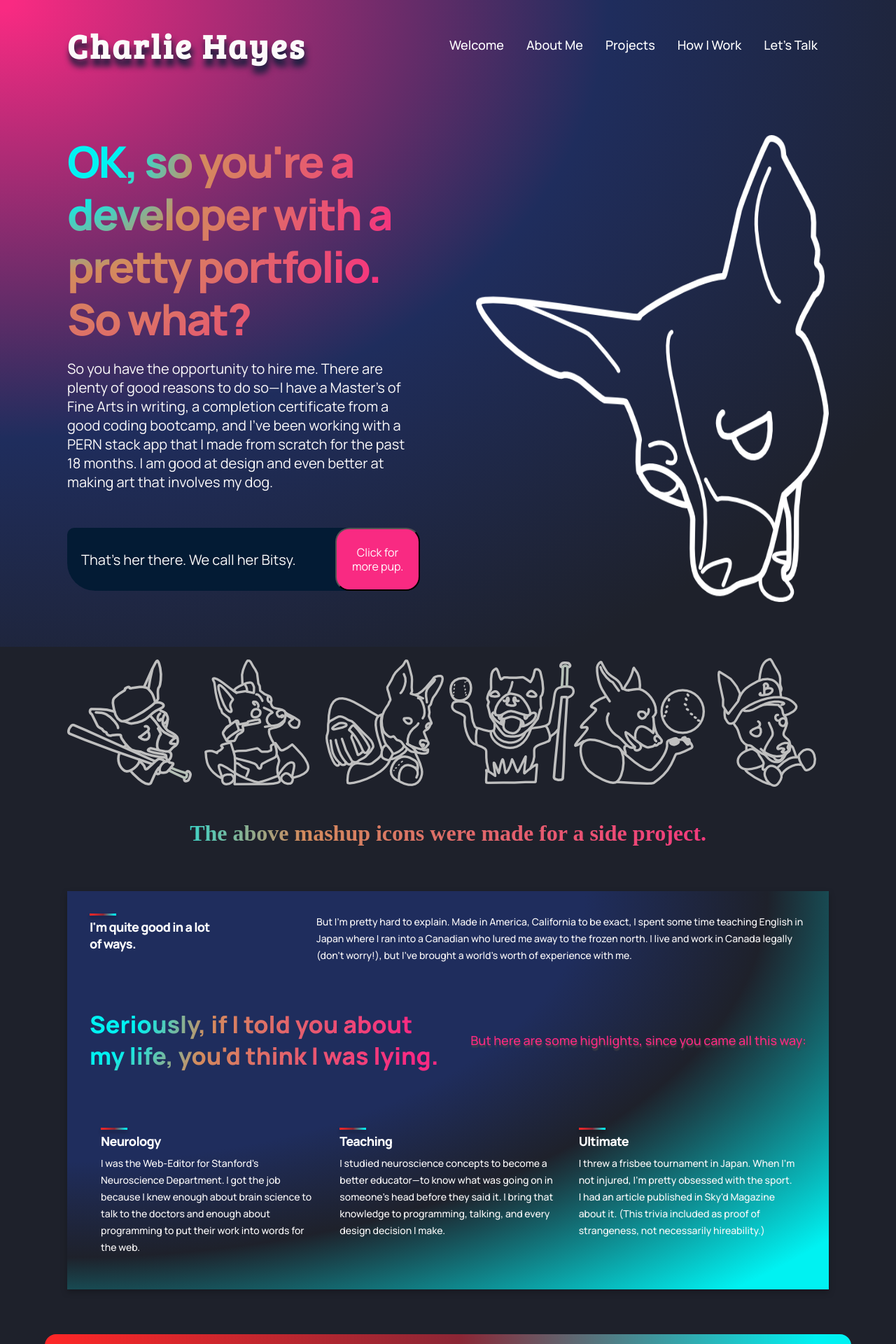
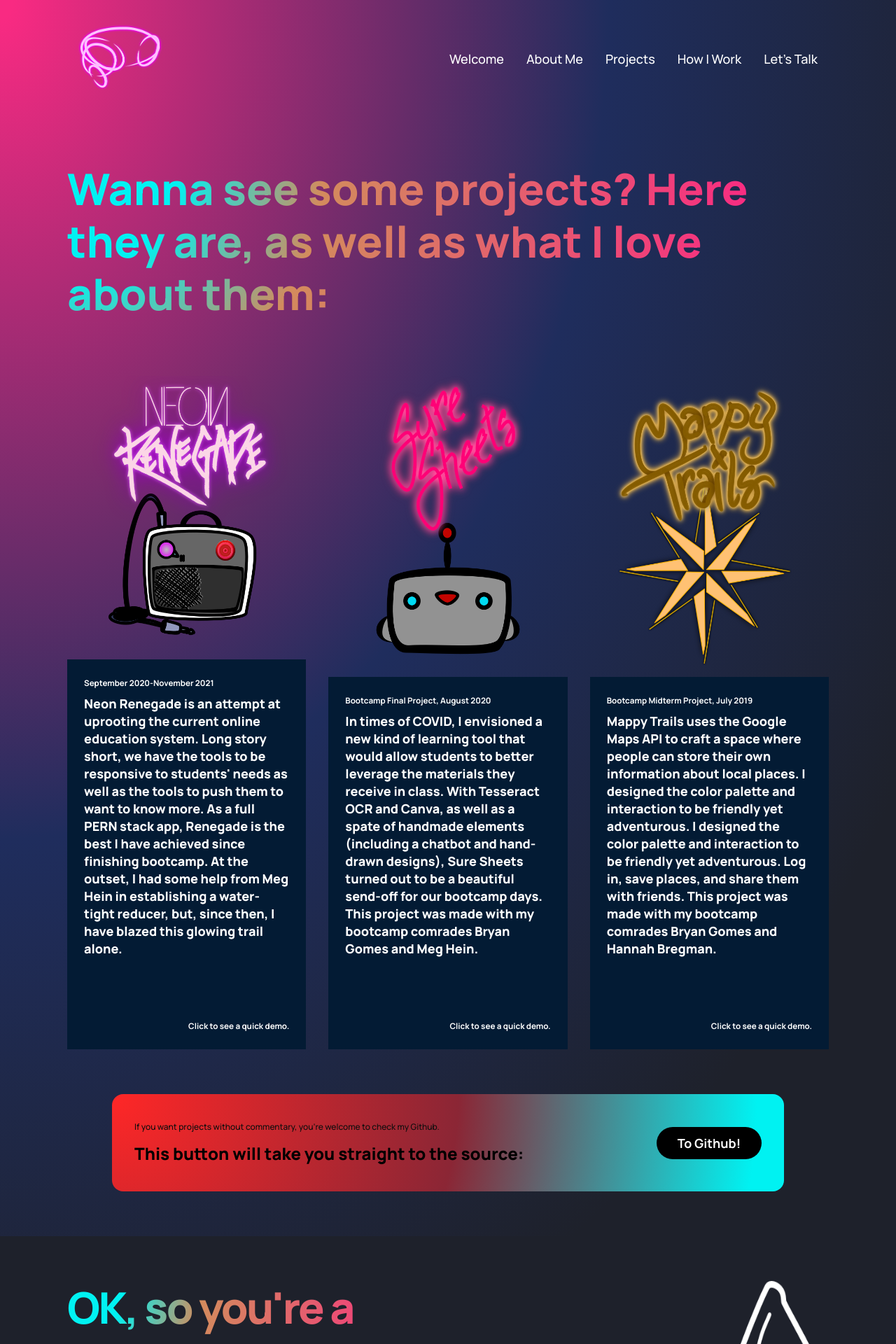
Before and after one commit to the1andonlycj/portfolio, a React (Create React App) app: page / in a window 1280 px wide. Shown: the top 1920 px of the page at 70% size. Built offline with nearby package versions, Linux system fonts and the light colour scheme.

Commit message:
Cleaning up console logs and finalizing code for now.

```diff
--- a/src/App.js
+++ b/src/App.js
@@ -1,7 +1,7 @@
 import React from 'react';
 
 import { Footer, Projects, Possibility, Features, Charlie, Header } from './containers';
-import { Git, Brand, Navbar } from './components';
+import { Brand, Navbar } from './components';
 import './App.css';
 
 
@@ -10,12 +10,11 @@ const App = () => {
     <div className="App">
       <div className="gradient__bg">
         <Navbar />
-        <Header />
+        <Projects />
       </div>
+      <Header />
+      <Charlie />
       <Brand />
-      <Charlie />
-      <Git />
-      <Projects />
       <Features />
       <Possibility />
       <Footer />
--- a/src/components/article/Article.jsx
+++ b/src/components/article/Article.jsx
@@ -8,6 +8,7 @@ const Article = ({ imgURL, date, text, content, onClick }) => {
   const _onClick = () => {
     onClick(content)
   }
+
   return (
     <div className="portfolio__blog-container_article" onClick={_onClick}>
       <div className="portfolio__blog-container_article-image">
--- a/src/components/article/article.css
+++ b/src/components/article/article.css
@@ -3,13 +3,12 @@
     height: 100%;
     display: flex;
     flex-direction: column;
-    background: var(--color-footer);
 }
 
 .portfolio__blog-container_article-image {
     width: 100%;
     height: 100%;
-    background: var(--color-bg);
+    /* background: var(--color-bg); */
     padding-bottom: 10px;
 }
 
@@ -22,9 +21,9 @@
     display: flex;
     flex-direction: column;
     justify-content: space-between;
-
     padding: 1rem 1.5rem;
     height: 100%;
+    background: var(--color-footer);
 }
 
 .portfolio__blog-container_article-content p {
--- a/src/components/brand/Brand.jsx
+++ b/src/components/brand/Brand.jsx
@@ -25,7 +25,7 @@ const Brand = () => {
           <img className="bitsy" src={bitsmariokart} alt="Bitsy knows Mario Kart." />
         </div>
       </div>
-      <h1 className='gradient__text' id="bitsy-text">The above mashup icons were made for a side project.</h1>
+      <h1 className='gradient__text' id="bitsy-text">The mashup icons above were made for a baseball/videogame/meme culture side project.</h1>
     </div>
   )
 }
--- a/src/components/git/git.css
+++ b/src/components/git/git.css
@@ -5,6 +5,7 @@
   flex-direction: row;
   padding: 2rem;
   margin: 4rem;
+  margin-bottom: 0;
   border-radius: 1rem;
   background: var(--gradient-bar);
 }
--- a/src/components/modal/Modal.jsx
+++ b/src/components/modal/Modal.jsx
@@ -1,12 +1,9 @@
 import React from 'react';
-import { useState } from 'react';
 import ReactDom from 'react-dom';
 import './modal.css';
 
 const Modal = ({ project, onClose }) => {
-  // using project, we set what to display.
   const _onClose = () => {
-    console.log("THIS IS RUNNING")
     onClose()
   }
 
@@ -16,7 +13,6 @@ const Modal = ({ project, onClose }) => {
     renegade: "https://i.imgur.com/Ve2GAKH.gif",
   }
 
-  console.log("Sup", gifMap[project])
   return ReactDom.createPortal(
     <div className="portfolio__blog-container_modal" onClick={_onClose} >
       <div className="portfolio__modal-overlay"></div>
--- a/src/components/navbar/Navbar.jsx
+++ b/src/components/navbar/Navbar.jsx
@@ -19,7 +19,9 @@ const Navbar = () => {
   return (
     <div className="portfolio__navbar">
       <div className='portfolio__navbar-links'>
-        <h1 id="header-name">Charlie Hayes</h1>
+        <div className='portfolio__navbar-links_logo'>
+          <img src={neonbrain} />
+        </div>
         <div className="portfolio__navbar-links_container">
           <Menu />
         </div>
--- a/src/components/navbar/navbar.css
+++ b/src/components/navbar/navbar.css
@@ -18,8 +18,8 @@
 }
 
 .portfolio__navbar-links_logo img {
-  width: 220px;
-  height: 150px;
+  width: 150px;
+  height: 100px;
 
 }
 
--- a/src/containers/header/Header.jsx
+++ b/src/containers/header/Header.jsx
@@ -8,18 +8,11 @@ function Header() {
     <div className="portfolio__header section__padding" id="home">
       <div className="portfolio__header-content">
         <h1 className='gradient__text'>OK, so you're a developer with a pretty portfolio. So what?</h1>
-        <p>So you have the opportunity to hire me. There are plenty of good reasons to do so—I have a Master's of Fine Arts in writing, a completion certificate from a good coding bootcamp, and I've been working with a PERN stack app that I made from scratch for the past 18 months. I am good at design and even better at making art that involves my dog.</p>
-
+        <p>So you have the opportunity to hire me. There are plenty of good reasons to do so—I have a Master's of Fine Arts in writing, a completion certificate from a one of Canada's best coding bootcamps, and I've been working with a PERN stack app that I made from scratch for the past 18 months. I am good at design and even better at making art that involves my dog.</p>
         <div className='portfolio__header-content__bitsy'>
           <p>That's her there. We call her Bitsy.</p>
-          <button type="button" onClick={() => window.open('https://www.instagram.com/p/CMoD2nsH7N3/?utm_source=ig_web_copy_link')}>Click for more pup.</button>
+          <button type="button" onClick={() => window.open('https://www.instagram.com/p/CMoD2nsH7N3/?utm_source=ig_web_copy_link')}>Click for real pup.</button>
         </div>
-
-        {/* <div className='portfolio__header-content__people'>
-          <img src={people} alt="people"/>
-          <p></p>
-        </div> */}
-
       </div>
       <div className='portfolio__header-image'>
         <img id="big-doggo" src={bitsy} alt="a cute chihuahua named Bitsy" />
--- a/src/containers/projects/Projects.jsx
+++ b/src/containers/projects/Projects.jsx
@@ -1,6 +1,6 @@
 import React, { useEffect } from 'react';
 import { useState } from 'react';
-import { Article, Modal } from '../../components';
+import { Article, Modal, Git } from '../../components';
 import {mappytrailsproject, neonrenegadeproject, suresheetsproject, } from './imports'
 import './projects.css';
 
@@ -8,7 +8,6 @@ function Projects() {
   const [modalDetails, setModalDetails] = useState({isOpen: false, content: ""})
 
   const onOpenModal = (content) => {
-    console.log("CONTENT?", content)
     setModalDetails({isOpen: true, content: content})
   }
 
@@ -27,13 +26,14 @@ function Projects() {
     <>
         <div className='portfolio__projects section__padding' id="projects">
           <div className='portfolio__projects-heading'>
-            <h1 className='gradient__text'>These are my projects of note thus far as well as what I love about them:</h1>
+            <h1 className='gradient__text'>Wanna see some projects? Here they are, as well as what I love about them:</h1>
           </div>
           <div className='portfolio__projects-container'>
             {articleMap.map((article) =>
               <Article imgURL={article.imgURL} date={article.date} name={article.name} content={article.content} text={article.text} onClick={onOpenModal} />
             )}
           </div>
+          <Git />
         </div>
         <div>
           {modalDetails.isOpen && (<Modal project={modalDetails.content} onClose={onCloseModal}/>) }
```
